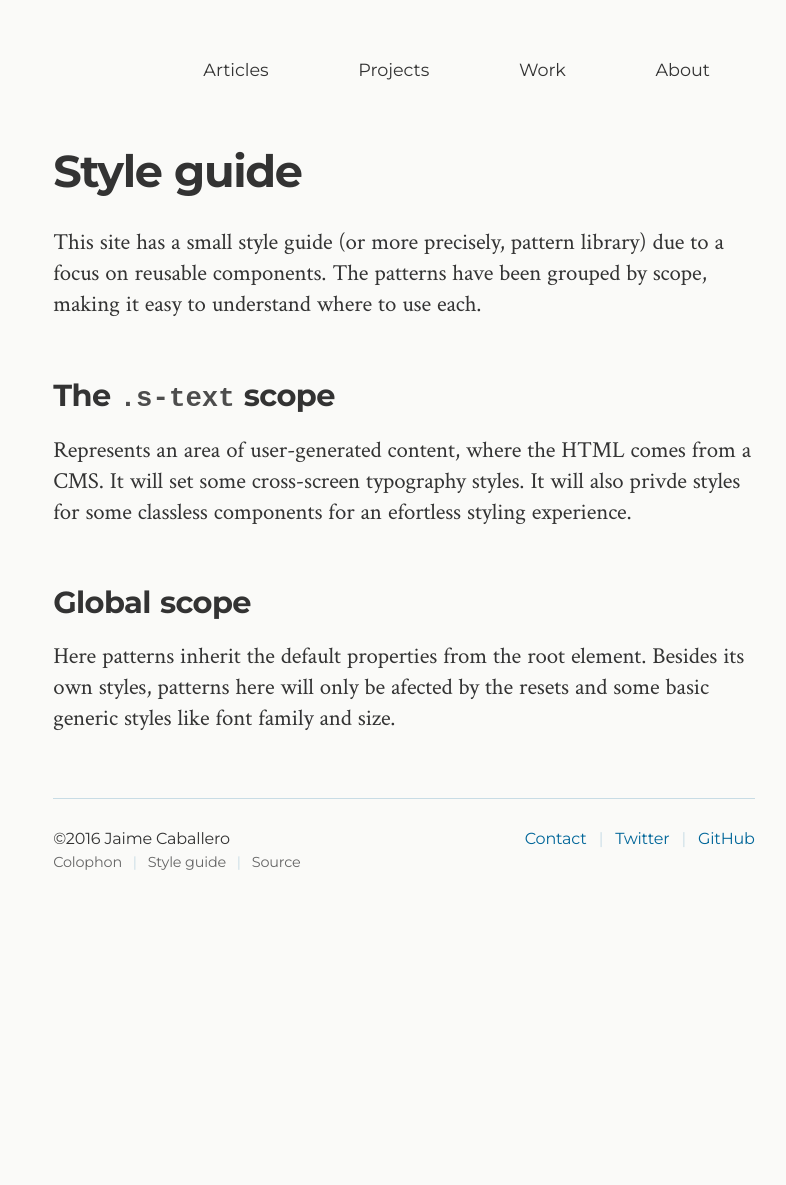
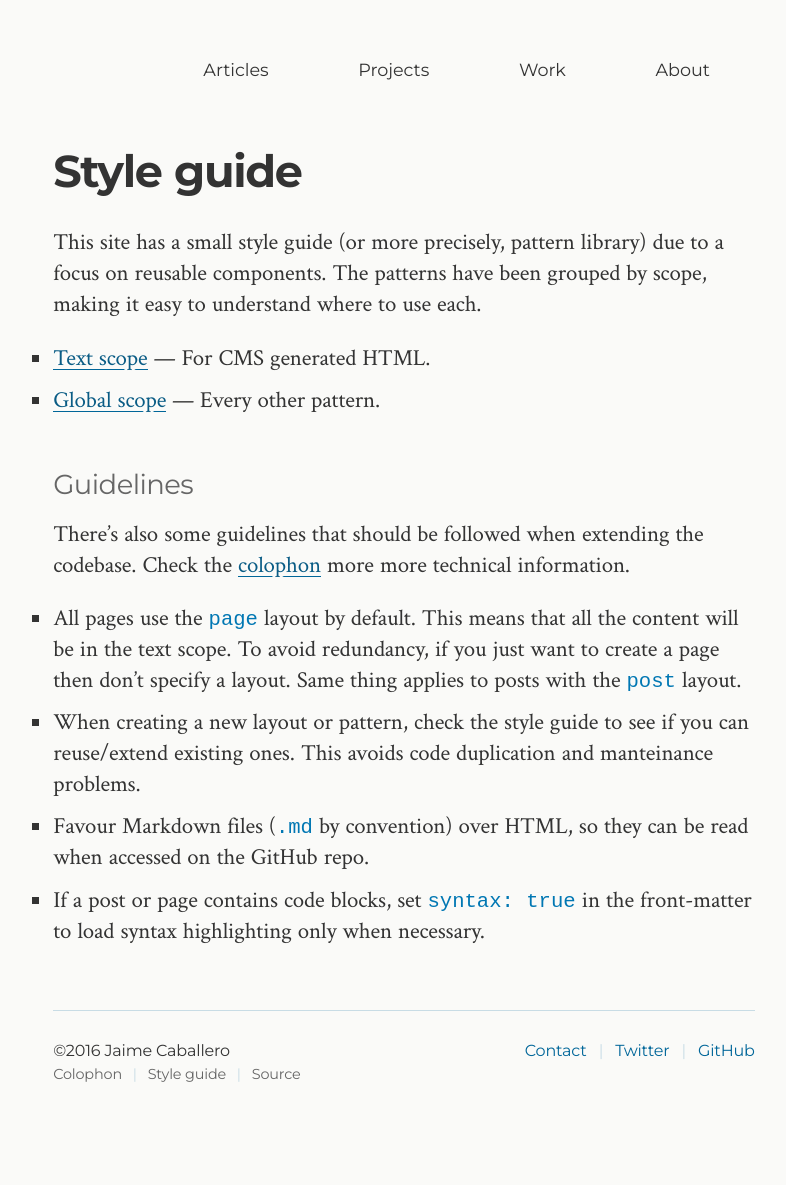
Before and after one commit to jaicab/jaicab.github.io, a Jekyll site: the page built from styleguide/index.md, in a window 1280 px wide. Shown: the whole page, without its empty margins (236-1022 px from the left). Built offline with Jekyll 4.4.1, drawn with Linux system fonts in a browser that asks for light colours; before the commit the page ends 973 px from its top, so only the background shows below that.

Commit message:
Style guide, halfway there

```diff
--- a/_config.yml
+++ b/_config.yml
@@ -41,6 +41,12 @@ defaults:
   -
     scope:
       path: ""
+      type: "pages"
+    values:
+      layout: page
+  -
+    scope:
+      path: ""
     values:
       image: "/apple-touch-icon.png"
 
--- a/_src/scss/base/_base.scss
+++ b/_src/scss/base/_base.scss
@@ -30,6 +30,7 @@ code {
 code {
   font-size: .9em;
   letter-spacing: 0;
+  word-spacing: 0;
 }
 
 pre code {
--- a/_src/scss/base/_text.scss
+++ b/_src/scss/base/_text.scss
@@ -33,9 +33,15 @@
     font-style: italic;
   }
 
+  code {
+    color: lighten($color-brand, 5%);
+  }
 
+  pre code {
+    color: inherit;
+  }
 
-  p, ol, ul, iframe {
+  p, ol, ul, iframe, .u-embed-container {
     margin: 0 0 1em 0;
   }
 
@@ -78,7 +84,7 @@
     background: #fff;
   }
 
-  .media {
+  .u-media {
     margin: 1em -1rem;
     position: relative;
 
@@ -86,7 +92,7 @@
       margin: 0;
     }
 
-    &.embed-container {
+    &.u-embed-container {
       padding-bottom: 60.25%;
     }
   }
@@ -97,11 +103,11 @@
   .s-text {
     line-height: 1.4;
 
-    .media {
+    .u-media {
       margin-left: 0;
       margin-right: 0;
 
-      &.embed-container {
+      &.u-embed-container {
         padding-bottom: 56.25%;
       }
     }
@@ -109,7 +115,7 @@
     pre {
       margin-left: 0;
       margin-right: 0;
-      box-shadow: 0 1px darken($color-bg, 10%);
+      box-shadow: 0 1px darken($color-bg, 5%);
     }
 
     ol, ul {
@@ -145,10 +151,10 @@
       padding: 2em;
     }
 
-    .media {
+    .u-media {
       margin: 1em -3em;
 
-      &.embed-container {
+      &.u-embed-container {
         padding-bottom: 67.25%;
       }
     }
--- a/_src/scss/components/_embed.scss
+++ b/_src/scss/components/_embed.scss
@@ -1,13 +1,13 @@
 
-.embed-container {
+.u-embed-container {
   position: relative;
   padding-bottom: 56.25%;
   height: 0;
   overflow: hidden;
 }
-.embed-container iframe,
-.embed-container object,
-.embed-container embed {
+.u-embed-container iframe,
+.u-embed-container object,
+.u-embed-container embed {
   position: absolute;
   top: 0; left: 0;
   width: 100%;
--- a/styleguide/index.html
+++ /dev/null
@@ -1,26 +0,0 @@
----
-layout: default
-title: Style guide
-meta: A guide to the collection of components used throught this site.
----
-
-
-<main role="main" class="l-main u-wrap">
-    <div class="s-text" id="skip" tabindex="-1">
-      <h1 itemprop="headline">{{ page.title }}</h1>
-      <p>This site has a small style guide (or more precisely, pattern library) due to a focus on reusable components. The patterns have been grouped by scope, making it easy to understand where to use each.</p>
-
-
-      <h2>The <code>.s-text</code> scope</h2>
-      <p>Represents an area of user-generated content, where the HTML comes from a CMS. It will set some cross-screen typography styles. It will also privde styles for some classless components for an efortless styling experience.</p>
-    </div>
-
-
-
-    <div class="s-text">
-      <h2>Global scope</h2>
-      <p>Here patterns inherit the default properties from the root element. Besides its own styles, patterns here will only be afected by the resets and some basic generic styles like font family and size.</p>
-    </div>
-
-  </div>
-</main>
--- /dev/null
+++ b/styleguide/index.md
@@ -0,0 +1,18 @@
+---
+title: Style guide
+meta: A guide to the collection of components used throught this site.
+---
+
+This site has a small style guide (or more precisely, pattern library) due to a focus on reusable components. The patterns have been grouped by scope, making it easy to understand where to use each.
+
+  - [Text scope](/styleguide/text-scope/) — For CMS generated HTML.
+- [Global scope](/styleguide/global-scope/) — Every other pattern.
+
+### Guidelines
+
+There's also some guidelines that should be followed when extending the codebase. Check the [colophon](/colophon/) more more technical information.
+
+- All pages use the `page` layout by default. This means that all the content will be in the text scope.  To avoid redundancy, if you just want to create a page then don't specify a layout. Same thing applies to posts with the `post` layout.
+- When creating a new layout or pattern, check the style guide to see if you can reuse/extend existing ones. This avoids code duplication and manteinance problems.
+- Favour Markdown files (<code>.md</code> by convention) over HTML, so they can be read when accessed on the GitHub repo.
+- If a post or page contains code blocks, set `syntax: true` in the front-matter to load syntax highlighting only when necessary.
```
Also changed, not shown: _posts/2014-08-02-mixing-colors-with-box-shadow.md (+3 -3 lines), _posts/2015-05-18-making-a-difference-with-performance.md (+2 -2 lines), styleguide/global-scope.html (added, +15 -0 lines), styleguide/text-scope.md (added, +121 -0 lines), _includes/css/critical.min.css, css/ie.css.
